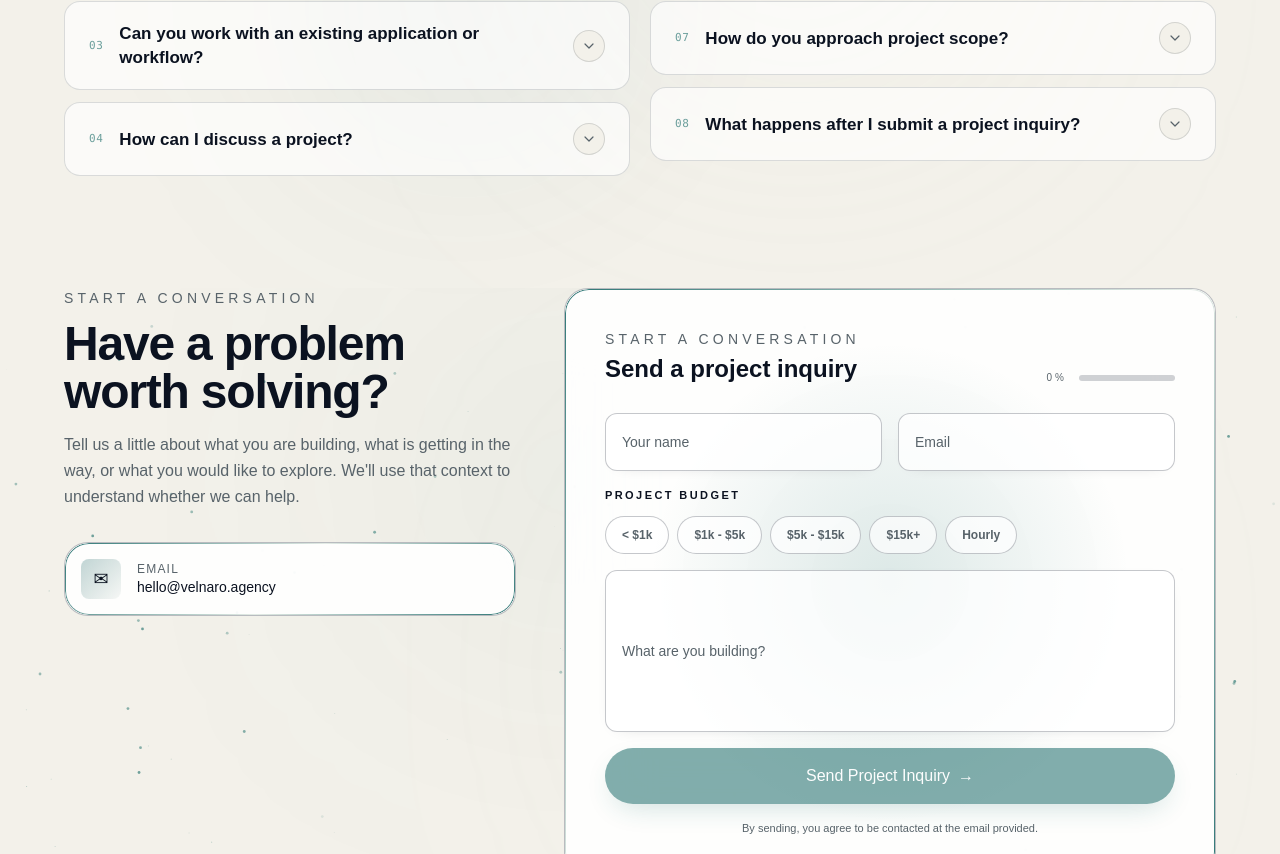
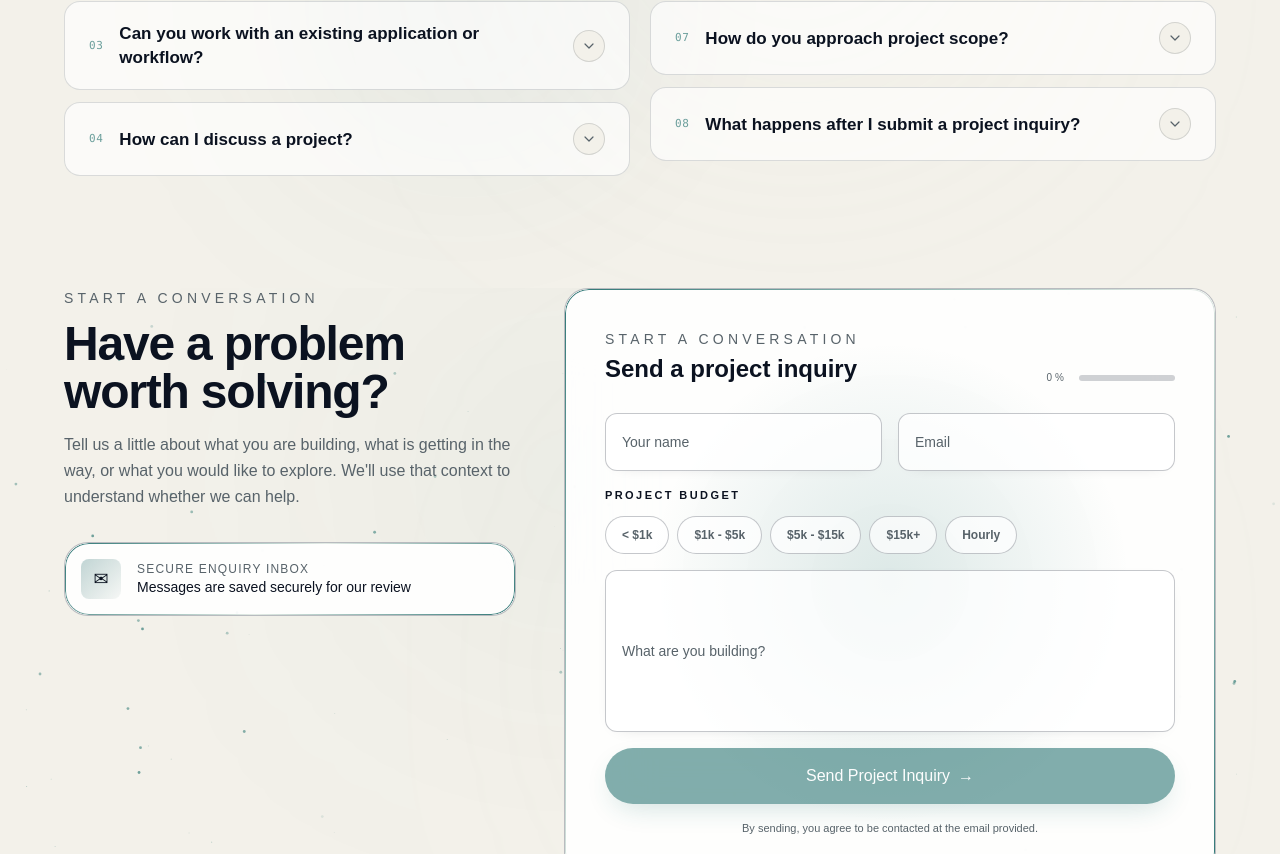
Before and after one commit to devtalish/velnaro-web, a Next.js app: page / in a window 1280 px wide. Shown: the part 11146-12000 px from the top of the page. Built offline with nearby package versions, Linux system fonts and the light colour scheme; no server answers; a web font is replaced by a local one.

Commit message:
Remove unconfigured mailbox from contact section

```diff
--- a/components/contact/contact-details.tsx
+++ b/components/contact/contact-details.tsx
@@ -3,7 +3,6 @@
 import { type FC } from "react";
 import { motion } from "motion/react";
 import { revealProps } from "@/animations/scroll-animations";
-import { CONTACT_EMAIL } from "@/constants/portfolio-constants";
 import { ContactInfoCard } from "./contact-info-card";
 
 export const ContactDetails: FC = () => (
@@ -20,9 +19,8 @@ export const ContactDetails: FC = () => (
     <div className="mt-8 space-y-4">
       <ContactInfoCard
         icon="✉"
-        label="Email"
-        value={CONTACT_EMAIL}
-        href={`mailto:${CONTACT_EMAIL}`}
+        label="SECURE ENQUIRY INBOX"
+        value="Messages are saved securely for our review"
         gradient="from-deep-teal/30 to-pale-sage/30"
       />
     </div>
```
